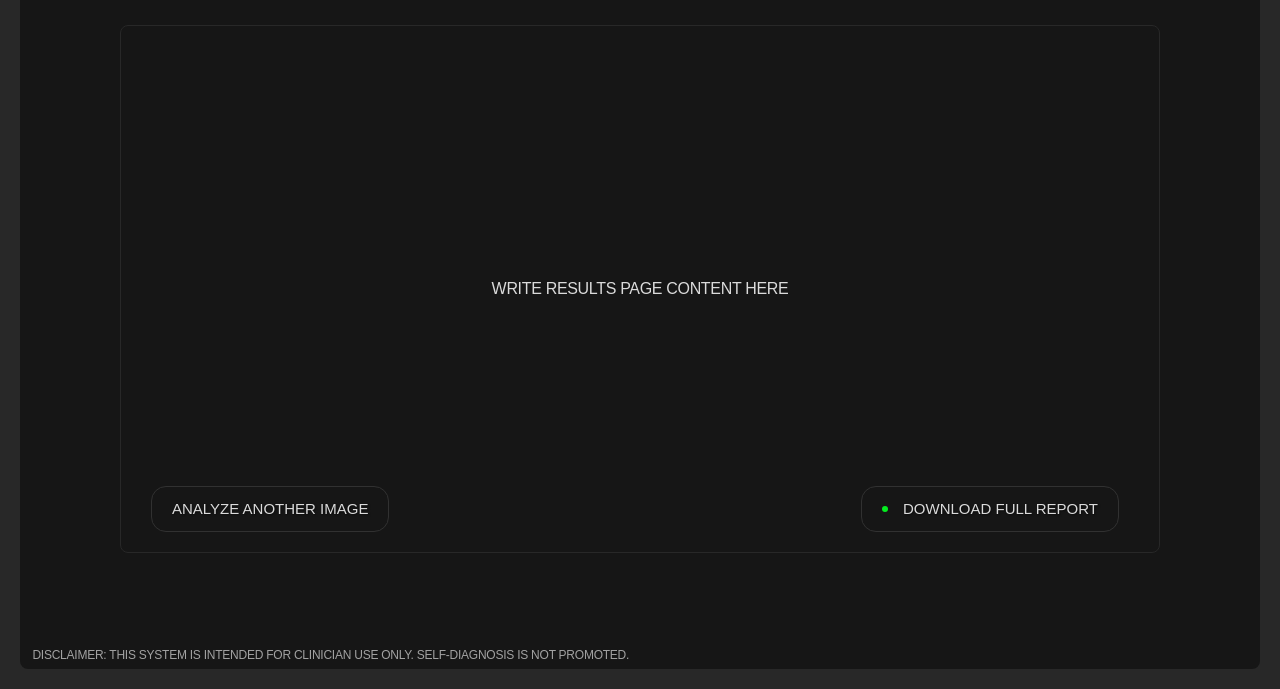
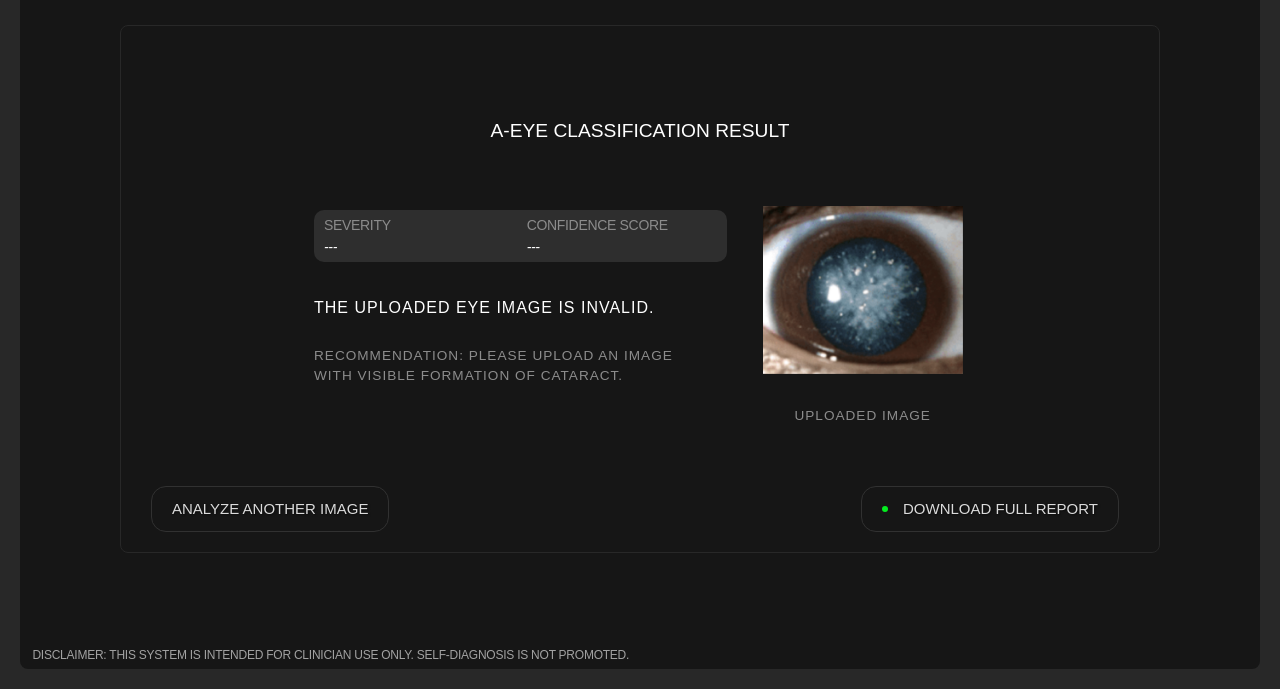
Before and after one commit to reiidj/A-EYE-Results-Page, a plain HTML site: page results.html in a window 1280 px wide. Shown: the part 111-800 px from the top of the page. Drawn offline with Linux system fonts and the light colour scheme; a script that the page names is missing; a web font is replaced by a local one.

Commit message:
Invalid results page done

```diff
--- a/results.html
+++ b/results.html
@@ -60,6 +60,118 @@
             text-decoration: none;
           }
 
+          .result-label {
+            text-align: center;
+            font-size: 1.2rem;
+            font-weight: medium;
+            color: white; /* Accent color for consistency */
+            margin-bottom: 1rem;
+            margin-top: 0.5rem;
+          }
+
+          .result-message {
+            color: #FFFFFF;
+            font-weight: thin;
+            font-size: 1rem;
+            margin-top: 20px;
+            text-align: left;
+            letter-spacing: 1px;
+          }
+
+          .recommendation {
+            text-align: left;
+            color: #8c8c8c;
+            font-size: 0.85rem;
+            margin-top: 8px;
+            text-transform: uppercase;
+            letter-spacing: 1px;
+          }
+
+          .uploaded-label {
+            text-align: center;
+            color: #8c8c8c;
+            font-size: 0.85rem;
+            margin-top: 8px;
+            text-transform: uppercase;
+            letter-spacing: 1px;
+          }
+
+          .inner-box {
+            display: grid;
+            grid-template-columns: 2fr 1fr; /* Left text wider, right image smaller */
+            column-gap: 2rem;
+            align-items: start; /* Align items to top */
+            background-color: var(--_theme---card-background);
+            padding: 1.5rem;
+            /* border: 1px solid var(--_theme---body-background); guide if box is needed to be adjusted*/
+            width: 100%;
+            height: 300px;
+            overflow-y: auto;
+            max-width: 700px; /* limit width */
+            margin: 0 auto;
+          }
+
+          .info-text {
+            display: flex;
+            flex-direction: column;
+            justify-content: flex-start;
+            color: white;
+          }
+
+          .uploaded-image-container {
+            display: flex;
+            flex-direction: column;
+            align-items: center;
+            text-align: center;
+            color: #8c8c8c;
+          }
+
+          .uploaded-image-placeholder img {
+            width: 200px; /* adjust as needed */
+            height: 200px;
+            object-fit: contain;
+            margin-bottom: 0.5rem;
+          }
+
+          .additional-box {
+            background-color: #2e2e2e;
+            padding: 5px;
+            border-radius: 10px;
+            margin-top: 20px;
+            color: white;
+            font-size: 14px;
+          }
+
+          .note-text {
+            margin: 0;
+          }
+
+          .left-side {
+            display: flex;
+            flex-direction: column;
+            justify-content: flex-start;
+            gap: 1rem;
+            color: white;
+          }
+
+          /* severity and confidence score grid*/
+          .grid-container {
+            display: grid;
+            grid-template-columns: 1fr 1fr; /* 2 columns */
+            grid-template-rows: auto auto; /* 2 rows */
+            gap: 2px;
+            color:#8c8c8c;
+          }
+
+          .grid-item {
+              text-align: center;
+              margin-left: 5px;
+          }
+
+          .note-text {
+            font-style: italic;
+            color: white;
+          }
 
         </style>
       </div>
@@ -138,7 +250,47 @@
 
           <div class="main-content">
             <!-- WRITE HERE @rei -->
-              <p> write results page content here </p>
+              <h2 class="result-label">A-EYE CLASSIFICATION RESULT</h2>
+
+              <div class="inner-box">
+
+                <!-- Left side: text + additional box -->
+                <div class="left-side">
+
+                  <!-- confidence scores etc -->
+                  <div class="additional-box">
+                    <div class="grid-container">
+                      <div class="grid-item severity">
+                        <p>SEVERITY</p>
+                      </div>
+                      <div class="grid-item confidence">
+                        <p>CONFIDENCE SCORE</p>
+                      </div>
+                      <div class="grid-item note">
+                        <p class="note-text">---</p> <!--severity -->
+                      </div>
+                      <div class="grid-item empty">
+                        <p class="note-text">---</p> <!-- confidence score rating -->
+                      </div>
+                    </div>
+                  </div>
+
+                  <div class="info-text">
+                    <p class="result-message">THE UPLOADED EYE IMAGE IS INVALID.</p>
+                    <br>
+                    <p class="recommendation">Recommendation: Please upload an image with visible formation of cataract.</p>
+                  </div>
+                </div>
+
+                <!-- Right side: image -->
+                <div class="uploaded-image-container">
+                  <div class="uploaded-image-placeholder">
+                    <img src="static/images/sample image.png" alt="Uploaded eye image placeholder" />
+                  </div>
+                  <div class="uploaded-label">UPLOADED IMAGE</div>
+                </div>
+              </div>
+
               <!-- make sure to incorporate randomizer algorithm that would either get positive/negative results -->
               <div class="button-container">
               <a href="index.html" class="button-left">
```
Also changed, not shown: static/images/sample image.png (added).
